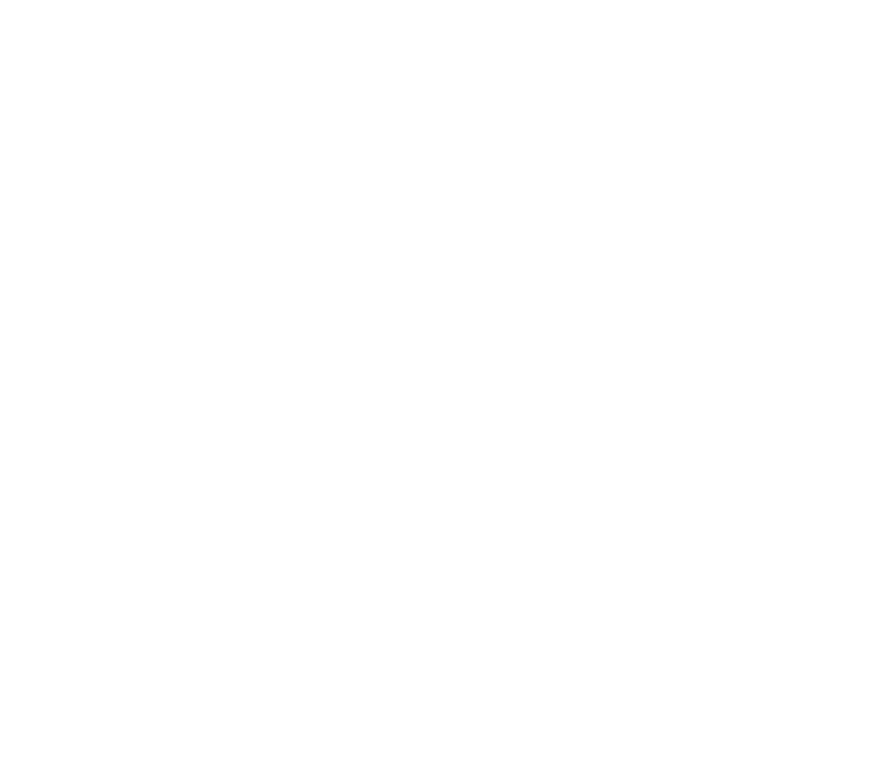
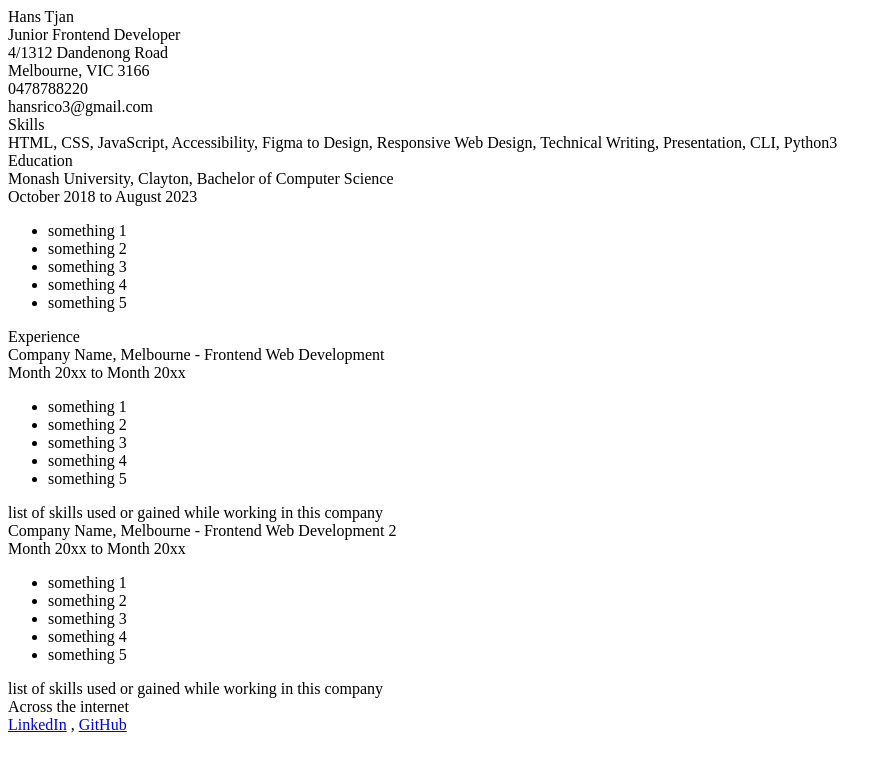
Before and after one commit to hansr3/single-page-cv, a plain HTML site: page single-page-cv/index.html in a window 1280 px wide. Shown: the whole page, without its empty margins (0-892 px from the left). Drawn offline with Linux system fonts and the light colour scheme.

Commit message:
html done

```diff
--- a/single-page-cv/index.html
+++ b/single-page-cv/index.html
@@ -6,6 +6,109 @@
     <title>Document</title>
 </head>
 <body>
+    <header>
+        Hans Tjan
+    </header>
+    <main>
+
+        <div class="personal_info">
+            <div class="role_skill">
+                Junior Frontend Developer
+            </div>
+            <div class="address">
+                4/1312 Dandenong Road <br>
+                Melbourne, VIC 3166
+            </div>
+            <div class="mobile">
+                0478788220
+            </div>
+            <div class="email">
+                hansrico3@gmail.com
+            </div>
+        </div>
+
+        <div class="skills">
+            <div class="skills_title">
+                Skills
+            </div>
+            <div class="skillset">
+                HTML, CSS, JavaScript, Accessibility, Figma to Design,
+                Responsive Web Design, Technical Writing, Presentation,
+                CLI, Python3
+            </div>
+        </div>
+
+        <div class="ed">
+            <div class="ed_title">
+                Education
+            </div>
+            <div class="school">
+                Monash University, Clayton, Bachelor of Computer Science
+            </div>
+            <div class="date_study">
+                October 2018 to August 2023
+            </div>
+            <div class="exciting_list">
+                <ul>
+                    <li>something 1</li>
+                    <li>something 2</li>
+                    <li>something 3</li>
+                    <li>something 4</li>
+                    <li>something 5</li>
+                </ul>
+            </div>
+        </div>
+
+        <div class="experience">
+            <div class="ex_title">
+                Experience
+            </div>
+            <div class="company_name">
+                Company Name, Melbourne - Frontend Web Development
+            </div>
+            <div class="work_date">
+                Month 20xx to Month 20xx
+            </div>
+            <div class="work_ach">
+                <ul>
+                    <li>something 1</li>
+                    <li>something 2</li>
+                    <li>something 3</li>
+                    <li>something 4</li>
+                    <li>something 5</li>
+                </ul>
+            </div>
+            <div class="work_skillset">
+                list of skills used or gained while working in this company
+            </div>
+
+            <div class="company_name">
+                Company Name, Melbourne - Frontend Web Development 2
+            </div>
+            <div class="work_date">
+                Month 20xx to Month 20xx
+            </div>
+            <div class="work_ach">
+                <ul>
+                    <li>something 1</li>
+                    <li>something 2</li>
+                    <li>something 3</li>
+                    <li>something 4</li>
+                    <li>something 5</li>
+                </ul>
+            </div>
+            <div class="work_skillset">
+                list of skills used or gained while working in this company
+            </div>
+        </div>
+
+    </main>
+    <footer class="socials">
+        <div class="socials">Across the internet</div>
+        <a href="https://www.linkedin.com/in/hans-tjan-670860228/">LinkedIn</a>
+        ,
+        <a href="https://github.com/hansr3">GitHub</a>
+    </footer>
 
 </body>
 </html>
```
